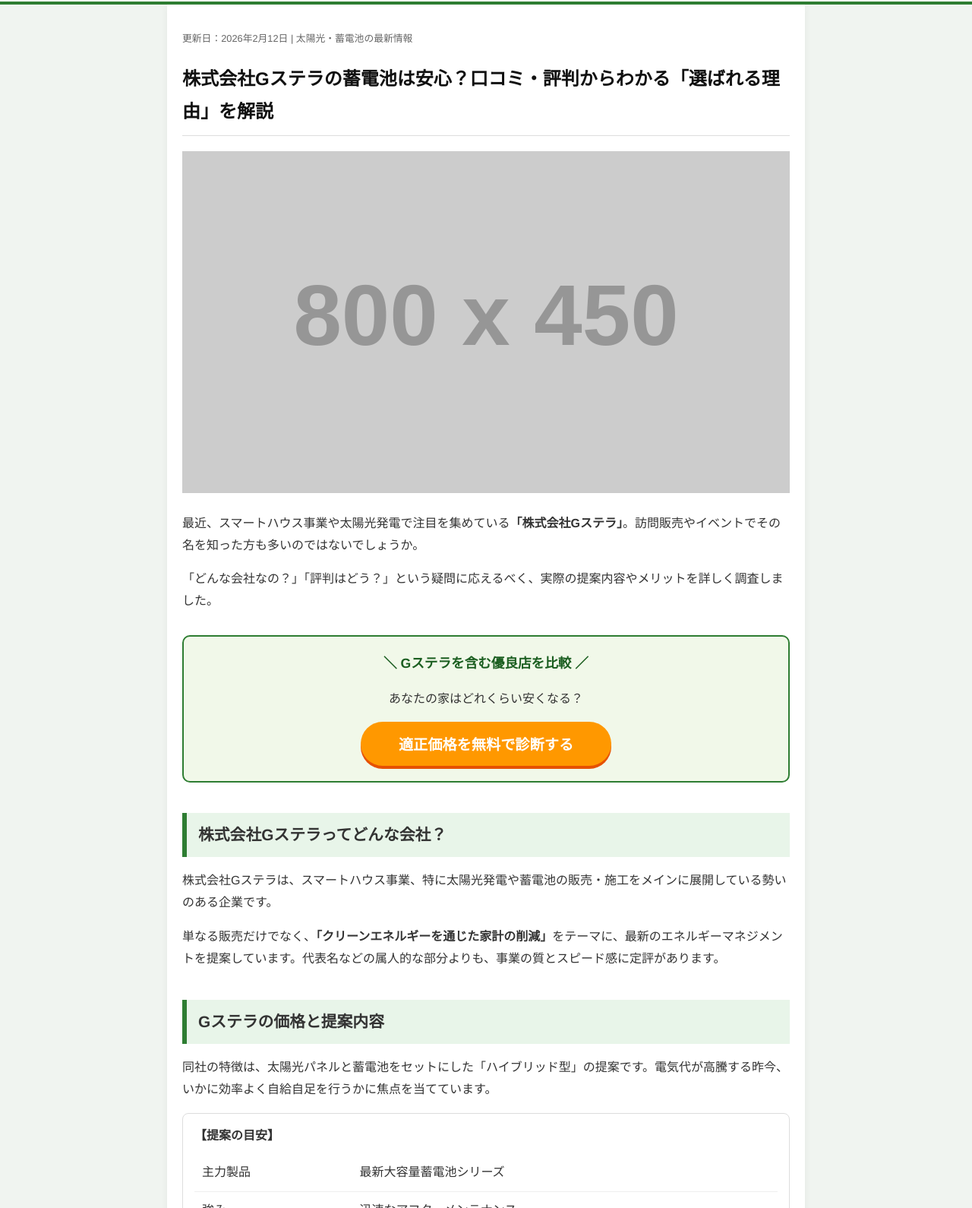
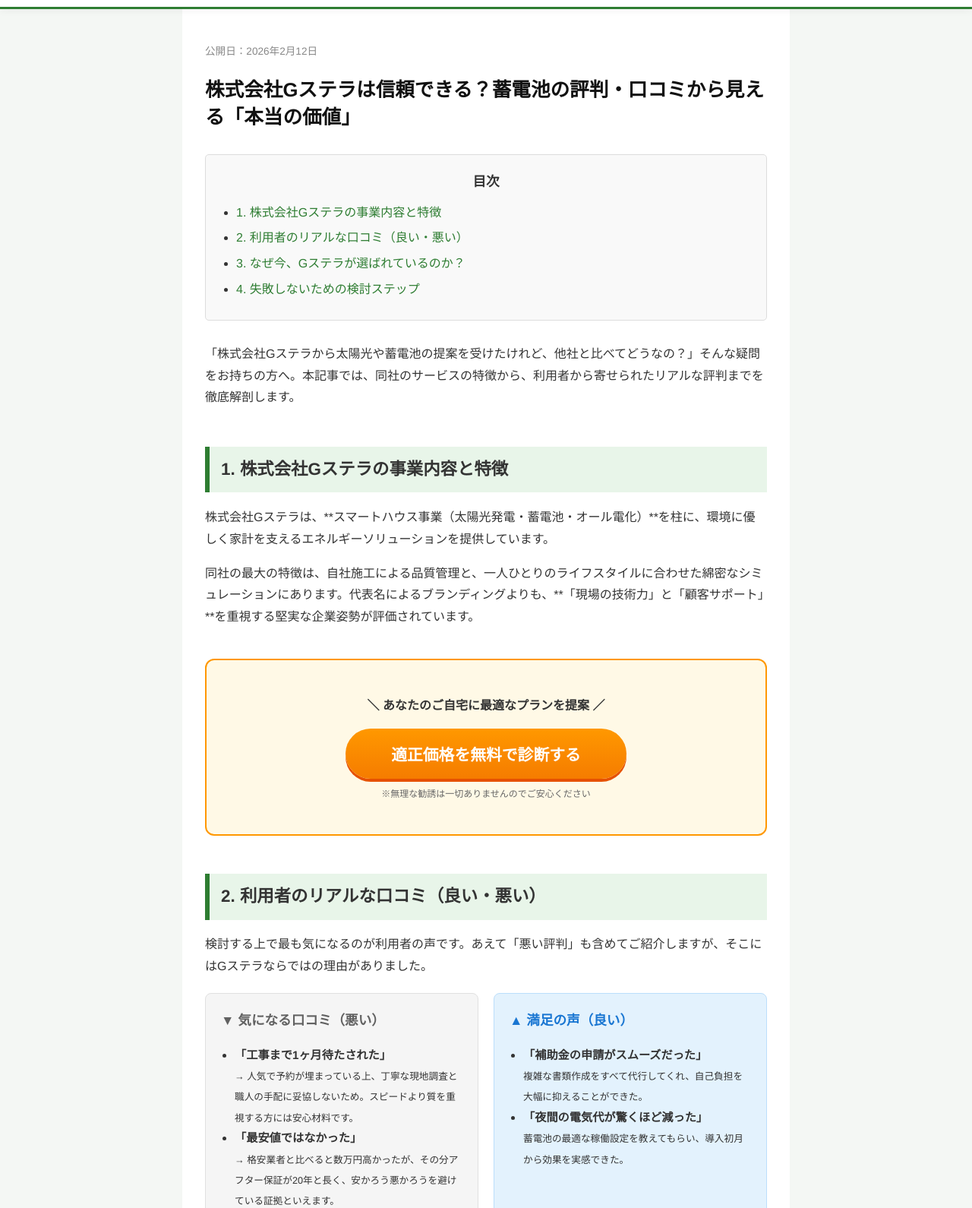
Before and after one commit to hama941/solarmitumori, a plain HTML site: page index.html in a window 1280 px wide. Shown: the part 63-1653 px from the top of the page at 76% size. Drawn offline with Linux system fonts and the light colour scheme; placeholder pictures from the web are drawn by us.

Commit message:
Update index.html

```diff
--- a/index.html
+++ b/index.html
@@ -5,12 +5,12 @@
     <meta name="viewport" content="width=device-width, initial-scale=1.0">
     <title>株式会社Gステラの評判・蓄電池の価格を徹底解説</title>
     <style>
-        /* ソーラーパートナーズ風の構成 + グリーンテーマ */
+        /* グリーンを基調としたクリーンなデザイン */
         body {
             font-family: "Helvetica Neue", Arial, "Hiragino Kaku Gothic ProN", "Hiragino Sans", Meiryo, sans-serif;
             line-height: 1.8;
             color: #333;
-            background-color: #f0f4f0;
+            background-color: #f4f7f4;
             margin: 0;
         }
 
@@ -18,155 +18,196 @@
             max-width: 800px;
             margin: 0 auto;
             background: #fff;
-            padding: 20px;
-            box-shadow: 0 0 10px rgba(0,0,0,0.05);
+            padding: 30px;
+            box-sizing: border-box;
         }
 
         /* ヘッダー */
         header {
             background: #fff;
-            border-bottom: 4px solid #2e7d32; /* Gステラをイメージしたグリーン */
-            padding: 10px 0;
+            border-bottom: 3px solid #2e7d32;
+            padding: 15px 0;
             position: sticky;
             top: 0;
-            z-index: 100;
+            z-index: 1000;
+            box-shadow: 0 2px 10px rgba(0,0,0,0.05);
         }
 
         .header-inner {
             display: flex;
             justify-content: space-between;
             align-items: center;
+            max-width: 800px;
+            margin: 0 auto;
             padding: 0 20px;
         }
 
-        .logo { font-weight: bold; color: #2e7d32; font-size: 1.4rem; }
+        .logo { font-weight: bold; color: #2e7d32; font-size: 1.3rem; }
         .btn-top-contact {
             background: #2e7d32;
             color: #fff;
-            padding: 8px 15px;
-            border-radius: 5px;
+            padding: 8px 20px;
+            border-radius: 50px;
             text-decoration: none;
             font-weight: bold;
+            font-size: 0.9rem;
         }
 
-        /* 記事パーツ */
-        h1 { font-size: 1.5rem; color: #111; margin: 20px 0; border-bottom: 1px solid #ddd; padding-bottom: 10px; }
-        .meta { font-size: 0.8rem; color: #666; margin-bottom: 20px; }
+        /* 目次 (Table of Contents) */
+        .toc {
+            background: #f9f9f9;
+            border: 1px solid #ddd;
+            padding: 20px;
+            margin: 30px 0;
+            border-radius: 5px;
+        }
+        .toc-title {
+            font-weight: bold;
+            display: block;
+            text-align: center;
+            margin-bottom: 10px;
+            font-size: 1.1rem;
+        }
+        .toc ul { padding-left: 20px; margin: 0; }
+        .toc li { margin-bottom: 5px; }
+        .toc a { color: #2e7d32; text-decoration: none; }
+        .toc a:hover { text-decoration: underline; }
 
+        /* コンテンツ要素 */
+        h1 { font-size: 1.6rem; color: #111; line-height: 1.4; }
         h2 {
             background: #e8f5e9;
             border-left: 6px solid #2e7d32;
             padding: 10px 15px;
-            margin-top: 40px;
-            font-size: 1.3rem;
+            margin-top: 50px;
+            font-size: 1.4rem;
         }
+        h3 { border-bottom: 2px solid #2e7d32; padding-bottom: 5px; margin-top: 30px; }
 
-        h3 { border-bottom: 2px solid #2e7d32; display: inline-block; margin-top: 25px; }
-
-        /* 見積もりボックス (CTA) */
+        /* CTAボックス */
         .cta-wrapper {
-            background: #f1f8e9;
-            border: 2px solid #2e7d32;
-            border-radius: 10px;
-            padding: 20px;
+            background: #fff9e6;
+            border: 2px solid #ff9800;
+            border-radius: 12px;
+            padding: 30px;
             text-align: center;
-            margin: 30px 0;
+            margin: 40px 0;
         }
-        .cta-title { font-weight: bold; color: #1b5e20; font-size: 1.1rem; margin-bottom: 15px; }
         .btn-submit {
-            background: #ff9800; /* 目立つオレンジ */
+            background: linear-gradient(to bottom, #ff9800, #f57c00);
             color: #fff;
             border: none;
-            padding: 15px 50px;
-            font-size: 1.2rem;
+            padding: 18px 60px;
+            font-size: 1.3rem;
             font-weight: bold;
-            border-radius: 30px;
+            border-radius: 50px;
             cursor: pointer;
             box-shadow: 0 4px 0 #e65100;
+            transition: 0.2s;
         }
+        .btn-submit:active { transform: translateY(3px); box-shadow: none; }
 
-        /* 口コミボックス */
-        .box { padding: 15px; margin: 15px 0; border-radius: 8px; border: 1px solid #ddd; }
-        .box-title { font-weight: bold; margin-bottom: 10px; display: block; }
-        .positive { background: #e3f2fd; border-left: 5px solid #2196f3; } /* 良い評判 */
-        .check-list { list-style: none; padding: 0; }
-        .check-list li::before { content: "✔ "; color: #2e7d32; font-weight: bold; }
+        /* 評判ボックス */
+        .review-flex { display: flex; gap: 20px; margin-top: 20px; }
+        .review-card { flex: 1; padding: 20px; border-radius: 8px; font-size: 0.95rem; }
+        .positive { background: #e3f2fd; border: 1px solid #bbdefb; }
+        .negative { background: #f5f5f5; border: 1px solid #e0e0e0; }
+        .review-label { font-weight: bold; display: block; margin-bottom: 10px; font-size: 1.1rem; }
+        .review-label.pos { color: #1976d2; }
+        .review-label.neg { color: #616161; }
 
-        footer { text-align: center; padding: 40px; color: #888; font-size: 0.8rem; }
+        footer { text-align: center; padding: 50px; color: #999; font-size: 0.8rem; }
 
-        @media (max-width: 600px) { h1 { font-size: 1.2rem; } }
+        @media (max-width: 600px) {
+            .review-flex { flex-direction: column; }
+            .l-container { padding: 15px; }
+        }
     </style>
 </head>
 <body>
 
 <header>
     <div class="header-inner">
-        <div class="logo">スマートハウス・ナビ</div>
+        <div class="logo">Gステラ・スマートナビ</div>
         <a href="#form" class="btn-top-contact">無料見積もり</a>
     </div>
 </header>
 
 <div class="l-container">
-    <p class="meta">更新日：2026年2月12日 | 太陽光・蓄電池の最新情報</p>
-    <h1>株式会社Gステラの蓄電池は安心？口コミ・評判からわかる「選ばれる理由」を解説</h1>
+    <article>
+        <p style="color:#888; font-size: 0.85rem;">公開日：2026年2月12日</p>
+        <h1>株式会社Gステラは信頼できる？蓄電池の評判・口コミから見える「本当の価値」</h1>
 
-    <img src="https://via.placeholder.com/800x450/2e7d32/ffffff?text=G-Stella+Solar+System" alt="株式会社Gステラ イメージ" style="width:100%;">
+        <nav class="toc">
+            <span class="toc-title">目次</span>
+            <ul>
+                <li><a href="#section1">1. 株式会社Gステラの事業内容と特徴</a></li>
+                <li><a href="#section2">2. 利用者のリアルな口コミ（良い・悪い）</a></li>
+                <li><a href="#section3">3. なぜ今、Gステラが選ばれているのか？</a></li>
+                <li><a href="#section4">4. 失敗しないための検討ステップ</a></li>
+            </ul>
+        </nav>
 
-    <p>最近、スマートハウス事業や太陽光発電で注目を集めている<strong>「株式会社Gステラ」</strong>。訪問販売やイベントでその名を知った方も多いのではないでしょうか。</p>
-    <p>「どんな会社なの？」「評判はどう？」という疑問に応えるべく、実際の提案内容やメリットを詳しく調査しました。</p>
+        <p>「株式会社Gステラから太陽光や蓄電池の提案を受けたけれど、他社と比べてどうなの？」そんな疑問をお持ちの方へ。本記事では、同社のサービスの特徴から、利用者から寄せられたリアルな評判までを徹底解剖します。</p>
 
-    <div class="cta-wrapper" id="form">
-        <div class="cta-title">＼ Gステラを含む優良店を比較 ／</div>
-        <p>あなたの家はどれくらい安くなる？</p>
-        <button class="btn-submit" onclick="alert('フォームへ移動します')">適正価格を無料で診断する</button>
-    </div>
+        <h2 id="section1">1. 株式会社Gステラの事業内容と特徴</h2>
+        <p>株式会社Gステラは、**スマートハウス事業（太陽光発電・蓄電池・オール電化）**を柱に、環境に優しく家計を支えるエネルギーソリューションを提供しています。</p>
+        <p>同社の最大の特徴は、自社施工による品質管理と、一人ひとりのライフスタイルに合わせた綿密なシミュレーションにあります。代表名によるブランディングよりも、**「現場の技術力」と「顧客サポート」**を重視する堅実な企業姿勢が評価されています。</p>
 
-    <h2>株式会社Gステラってどんな会社？</h2>
-    <p>株式会社Gステラは、スマートハウス事業、特に太陽光発電や蓄電池の販売・施工をメインに展開している勢いのある企業です。</p>
-    <p>単なる販売だけでなく、<strong>「クリーンエネルギーを通じた家計の削減」</strong>をテーマに、最新のエネルギーマネジメントを提案しています。代表名などの属人的な部分よりも、事業の質とスピード感に定評があります。</p>
+        <div class="cta-wrapper" id="form">
+            <p style="font-weight: bold; margin-bottom: 15px;">＼ あなたのご自宅に最適なプランを提案 ／</p>
+            <button class="btn-submit">適正価格を無料で診断する</button>
+            <p style="font-size: 0.75rem; color: #666; margin-top:10px;">※無理な勧誘は一切ありませんのでご安心ください</p>
+        </div>
 
-    <h2>Gステラの価格と提案内容</h2>
-    <p>同社の特徴は、太陽光パネルと蓄電池をセットにした「ハイブリッド型」の提案です。電気代が高騰する昨今、いかに効率よく自給自足を行うかに焦点を当てています。</p>
+        <h2 id="section2">2. 利用者のリアルな口コミ（良い・悪い）</h2>
+        <p>検討する上で最も気になるのが利用者の声です。あえて「悪い評判」も含めてご紹介しますが、そこにはGステラならではの理由がありました。</p>
 
-    <div class="box">
-        <span class="box-title">【提案の目安】</span>
-        <table style="width:100%; border-collapse: collapse;">
-            <tr style="border-bottom: 1px solid #eee;">
-                <td style="padding: 10px;">主力製品</td>
-                <td style="padding: 10px;">最新大容量蓄電池シリーズ</td>
-            </tr>
-            <tr>
-                <td style="padding: 10px;">強み</td>
-                <td style="padding: 10px;">迅速なアフターメンテナンス</td>
-            </tr>
-        </table>
-    </div>
+        <div class="review-flex">
+            <div class="review-card negative">
+                <span class="review-label neg">▼ 気になる口コミ（悪い）</span>
+                <ul style="padding-left: 18px;">
+                    <li><strong>「工事まで1ヶ月待たされた」</strong><br>
+                        <small>→ 人気で予約が埋まっている上、丁寧な現地調査と職人の手配に妥協しないため。スピードより質を重視する方には安心材料です。</small></li>
+                    <li><strong>「最安値ではなかった」</strong><br>
+                        <small>→ 格安業者と比べると数万円高かったが、その分アフター保証が20年と長く、安かろう悪かろうを避けている証拠といえます。</small></li>
+                </ul>
+            </div>
 
-    <h2>気になる口コミ・評判は？</h2>
-    <p>実際にGステラから導入したユーザーの声を集めました。中には「最初は慎重になった」という声もありますが、最終的な満足度が非常に高いのが特徴です。</p>
+            <div class="review-card positive">
+                <span class="review-label pos">▲ 満足の声（良い）</span>
+                <ul style="padding-left: 18px;">
+                    <li><strong>「補助金の申請がスムーズだった」</strong><br>
+                        <small>複雑な書類作成をすべて代行してくれ、自己負担を大幅に抑えることができた。</small></li>
+                    <li><strong>「夜間の電気代が驚くほど減った」</strong><br>
+                        <small>蓄電池の最適な稼働設定を教えてもらい、導入初月から効果を実感できた。</small></li>
+                </ul>
+            </div>
+        </div>
 
-    <div class="box positive">
-        <span class="box-title">👍 導入して良かった！という声</span>
-        <ul class="check-list">
-            <li><strong>説明がとにかく分かりやすい：</strong> 専門用語を使わず、メリット・デメリットをはっきり教えてくれた。</li>
-            <li><strong>補助金の申請を丸投げできた：</strong> 面倒な手続きを代行してくれたので助かった。</li>
-            <li><strong>電気代が目に見えて減った：</strong> 設置後のシミュレーション通りで安心した。</li>
-            <li><strong>強引さがなかった：</strong> こちらのライフスタイルに合わせた提案をしてくれた。</li>
-        </ul>
-    </div>
+        <h2 id="section3">3. なぜ今、Gステラが選ばれているのか？</h2>
+        <p>現在、電気代の高騰が社会問題となる中で、Gステラが選ばれる理由は**「将来を見据えた提案」**にあります。</p>
+        <p>単に機器を売るのではなく、「10年後、20年後のメンテナンス費用はどうなるか？」「卒FIT後にどう電気を活用すべきか？」という長期的な視点でアドバイスをくれる点が、他社との大きな違いです。</p>
 
-    <h2>まとめ：迷っているなら一度話を聞く価値あり</h2>
-    <p>調査の結果、株式会社Gステラは<strong>「スマートハウスの専門知識が豊富で、ユーザー目線の提案ができる企業」</strong>であることがわかりました。</p>
-    <p>特に「最新の太陽光システムを、信頼できる施工で導入したい」と考えている方には、非常におすすめできる選択肢の一つです。まずは無料の見積もり比較から始めて、他社との違いを実感してみてください。</p>
+        <h2 id="section4">4. 失敗しないための検討ステップ</h2>
+        <p>蓄電池や太陽光発電は、家の一部となる大切な設備です。以下のステップで検討を進めることをお勧めします。</p>
+        <ol>
+            <li><strong>現状の電気代を把握する：</strong> 検針票を手元に用意。</li>
+            <li><strong>無料シミュレーションを受ける：</strong> Gステラの専門スタッフに相談。</li>
+            <li><strong>保証内容を確認する：</strong> 万が一の故障時にどう動いてくれるかを確認。</li>
+        </ol>
+        <p><strong>結論：</strong> 株式会社Gステラは、価格重視よりも「品質」と「長く続く安心」を求める方に最適なパートナーと言えるでしょう。</p>
 
-    <div class="cta-wrapper">
-        <div class="cta-title">まずは地元の相場を知ることから</div>
-        <button class="btn-submit">最大3社の見積もりを比較する</button>
-    </div>
+        <div class="cta-wrapper">
+            <p style="font-size: 1.2rem; font-weight: bold; color: #2e7d32;">光熱費の悩み、プロに相談してみませんか？</p>
+            <p>今なら無料で見積もり・シミュレーション受付中</p>
+            <button class="btn-submit">詳しく話を聞いてみる</button>
+        </div>
+    </article>
 </div>
 
 <footer>
-    <p>&copy; 2026 スマートハウス・ナビ / 株式会社Gステラ 記事LP案</p>
+    <p>&copy; 2026 Gステラ・スマートナビ / 太陽光・蓄電池の比較解説</p>
 </footer>
 
 </body>
```
